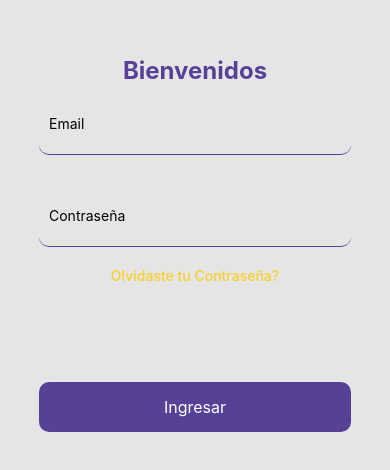
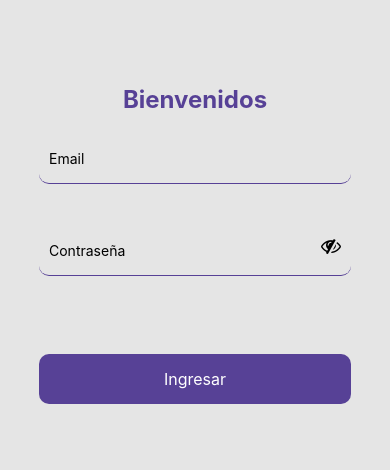
Before and after one commit to majocastaneda/PROYECTO-LOGIN, a React Native app: screen /Login in a window 390 px wide. Shown: the part 178-648 px from the top of the page. Built offline with nearby package versions, Linux system fonts and the light colour scheme.

Commit message:
Icono de ojito

```diff
--- a/Navigation.js
+++ b/Navigation.js
@@ -80,14 +80,8 @@ const MyTabs = () => {
 const Navigation =() => {
     return(
         <NavigationContainer>
-            <Stack.Navigator initialRouteName="Home">
+            <Stack.Navigator initialRouteName="Welcome">
             <Stack.Screen
-                name="Home"
-                component={MyTabs}
-                options={{
-                    headerShown: false,
-                  }} />
-             <Stack.Screen
                 name="Welcome"
                 component={WelcomeScreen}
                 options={{
@@ -107,6 +101,12 @@ const Navigation =() => {
                 options={{
                     headerShown: false,
                   }}/>
+                  <Stack.Screen
+                name="Home"
+                component={MyTabs}
+                options={{
+                    headerShown: false,
+                  }} />
               <Stack.Screen
                 name="SellerRegister"
                 component={SellerRegisterScreen}
--- a/package.json
+++ b/package.json
@@ -18,6 +18,7 @@
     "axios": "^1.3.4",
     "deprecated-react-native-prop-types": "^4.0.0",
     "expo": "~47.0.12",
+    "expo-location": "~15.0.1",
     "expo-status-bar": "~1.4.2",
     "patch-package": "^6.5.1",
     "react": "18.1.0",
@@ -29,7 +30,7 @@
     "react-native-safe-area-context": "4.4.1",
     "react-native-screens": "~3.18.0",
     "react-native-swiper": "^1.6.0",
-    "expo-location": "~15.0.1"
+    "react-native-vector-icons": "^9.2.0"
   },
   "devDependencies": {
     "@babel/core": "^7.12.9"
--- a/screens/LoginScreen.js
+++ b/screens/LoginScreen.js
@@ -4,6 +4,7 @@ import { TextInput } from 'react-native-gesture-handler';
 import { useNavigation } from '@react-navigation/native';
 import { StatusBar } from 'expo-status-bar';
 import { loginByUserAndPassword } from '../services/auth';
+import Icon from 'react-native-vector-icons/FontAwesome';
 
 const LoginScreen = ({}) => {
 
@@ -12,7 +13,7 @@ const LoginScreen = ({}) => {
     //Estados Login
   const [email, setEmail] = useState('');
   const [password, setPassword] = useState('');
-  const [seePassword, setSeePassword] = useState(true);
+  const [hidePassword, setHidePassword] = useState(true);
   const [checkValidEmail, setCheckValidEmail] = useState(false);
   const [isSuccessModalVisible, setIsSuccessModalVisible] = useState(false);
 
@@ -42,6 +43,10 @@ const LoginScreen = ({}) => {
 
   };
 
+  const togglePasswordVisibility = () => {
+    setHidePassword(!hidePassword);
+  };
+
 
   return (
     <View style={styles.container}>
@@ -60,19 +65,22 @@ const LoginScreen = ({}) => {
             <Text style={styles.textoFallido}> </Text>
             )}
 
-      <View style={styles.wrapperInput}>
+      <View
+     style={styles.wrapperInput}
+
+      >
       <TextInput
       placeholder="Contraseña"
       style={styles.userInput}
       value={password}
       onChangeText={setPassword}
-      autoCorrect={false} secureTextEntry={true} />
+      secureTextEntry={hidePassword}
+      autoCorrect={false}/>
+
+      <TouchableOpacity onPress={togglePasswordVisibility}>
+        <Icon name={hidePassword ? 'eye-slash' : 'eye'} size={20} />
+      </TouchableOpacity>
       </View>
-
-
-      <TouchableOpacity>
-          <Text style={styles.buttonText}>Olvidaste tu Contraseña?</Text>
-      </TouchableOpacity>
 
       <TouchableOpacity
         onPress={handleLogin}
@@ -145,6 +153,8 @@ const styles = StyleSheet.create({
     marginTop: 20,
     borderRadius: 10,
     height: 50,
+    flexDirection: "row",
+    justifyContent: "space-between",
   },
 
   textoFallido:{
--- a/screens/RegisterScreen.js
+++ b/screens/RegisterScreen.js
@@ -15,7 +15,7 @@ const LoginScreen = ({ }) => {
   //Estados Login
   const [email, setEmail] = useState('');
   const [password, setPassword] = useState('');
-  const [seePassword, setSeePassword] = useState(true);
+  const [hidePassword, setHidePassword] = useState(true);
   const [checkValidEmail, setCheckValidEmail] = useState(false);
   const [name, setName] = useState('');
   const [lastname, setLastname] = useState('');
@@ -74,6 +74,10 @@ const LoginScreen = ({ }) => {
     }
   };
 
+  const togglePasswordVisibility = () => {
+    setHidePassword(!hidePassword);
+  };
+
 
   return (
     <View style={styles.container}>
@@ -116,9 +120,12 @@ const LoginScreen = ({ }) => {
           placeholder="Contraseña"
           style={styles.userInput}
           autoCorrect={false}
-          secureTextEntry={true}
+          secureTextEntry={hidePassword}
           onChangeText={(text) => setPassword(text)}
         />
+        <TouchableOpacity onPress={togglePasswordVisibility}>
+        <Icon name={hidePassword ? 'eye-slash' : 'eye'} size={20} />
+      </TouchableOpacity>
       </View>
 
       <View style={styles.wrapperInput}>
@@ -237,6 +244,8 @@ const styles = StyleSheet.create({
     padding: 10,
     borderRadius: 10,
     height: 40,
+    flexDirection: "row",
+    justifyContent: "space-between",
   },
 
   textoFallido: {
```
Also changed, not shown: 1 other file (tests, documents, lock files or other folders).
